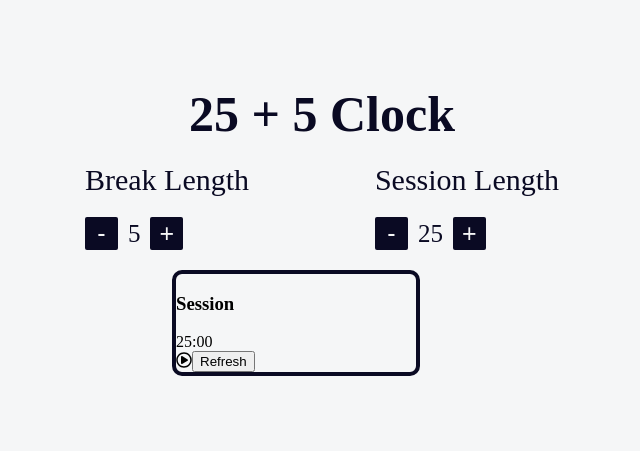
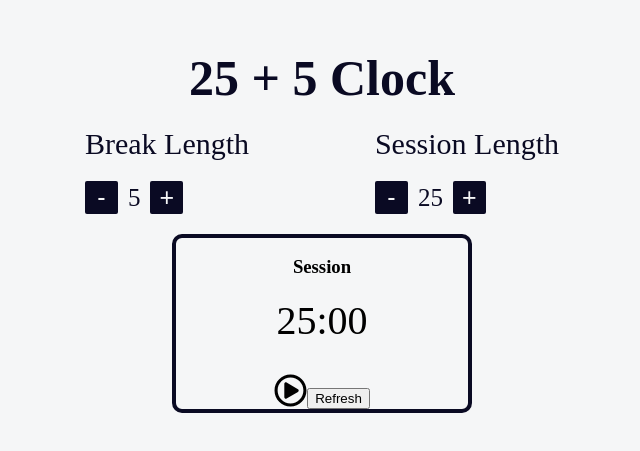
Before and after one commit to nikita-496/free-code-camp, a React (Create React App) app in the folder FrontEnd/25 + 5 Clock/: page / in a window 1280 px wide. Shown: the part 193-644 px from the top of the page, without its empty margins (318-958 px from the left). Built offline with nearby package versions, Linux system fonts and the light colour scheme.

Commit message:
style conversion

```diff
--- a/FrontEnd/25 + 5 Clock/src/blocks/Timer.scss
+++ b/FrontEnd/25 + 5 Clock/src/blocks/Timer.scss
@@ -1,12 +1,19 @@
 .taimer-container{
-    margin: 20px 150px 10px ;
-    width: 40%;
+    display: flex;
+    flex-direction: column;
+    align-items: center;
+    margin: 20px 150px 10px;
 
     border: 4px solid $color;
     border-radius: 10px;
 
+    .time_format{
+        font-size: 40px;
+        margin-bottom: 30px;
+    }
 
-    span{
-        color: $color;
+    .start-stop{
+        font-size: 33px;
     }
+
 }
```
